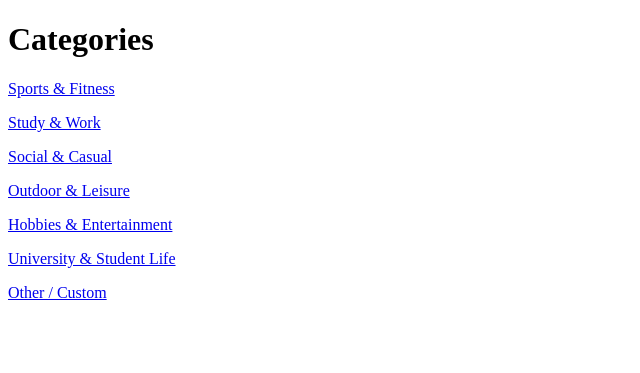
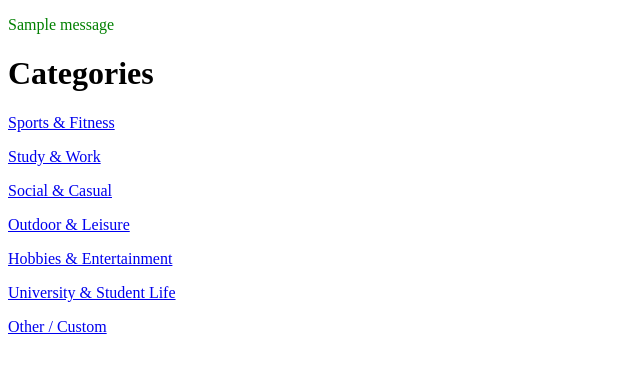
Before and after one commit to Lars511/DDWT_final_project, a Flask app: page /categories in a window 1280 px wide. Shown: the part 26-399 px from the top of the page, without its empty margins (0-640 px from the left). Run offline with Flask 3, Linux system fonts and the light colour scheme; tables that the repository leaves empty hold one stand-in row (values such as "Sample post"); one stand-in notice (Sample message) is shown.

Commit message:
Shows flash messages just below the navigation bar

```diff
--- a/app/templates/base.html
+++ b/app/templates/base.html
@@ -21,6 +21,14 @@
       {% endif %}
 </nav>
 
+{% with messages = get_flashed_messages() %}
+  {% if messages %}
+    {% for message in messages %}
+      <p style="color: green;">{{ message }}</p>
+    {% endfor %}
+  {% endif %}
+{% endwith %}
+
 <main>
     {% block content %}
     {% endblock %}
```
